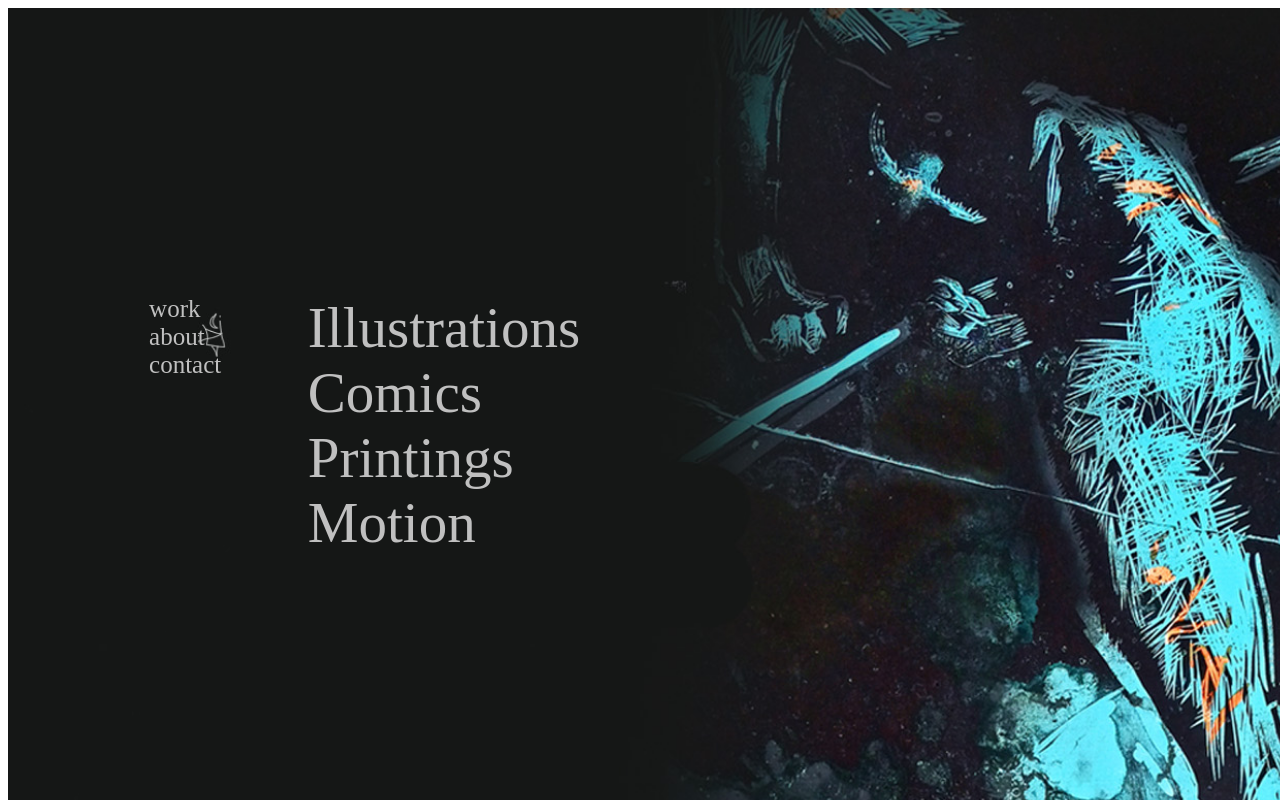
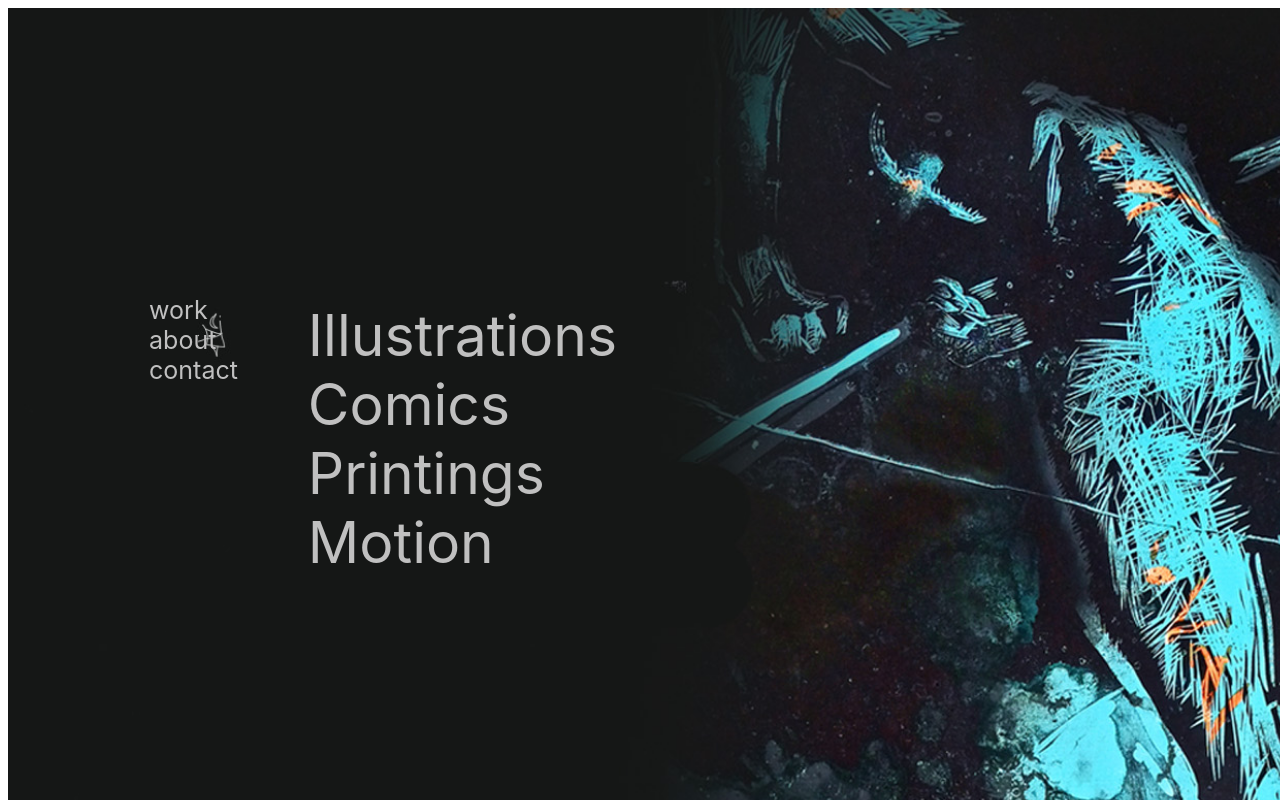
Before and after one commit to JackHummer943/ghomepage, a React (Create React App) app: page / in a window 1280 px wide. Shown: the top 800 px of the page. Built offline with nearby package versions, Linux system fonts and the light colour scheme.

Commit message:
version0,95

```diff
--- a/src/index.scss
+++ b/src/index.scss
@@ -18,6 +18,7 @@
 // }
 // }
 .home {
+  font-family: 'Inter', sans-serif;
   background-image: url(../src/assets/mainTitle.jpg);
   // background-position: left 5%;
   background-size: cover;
@@ -28,6 +29,8 @@
   // height: 100%;
   // width: 100%;
   // min-width: 410px;
+
+
   footer{
     // точные значения левого отступа и сверху
     margin-left: 9%;
@@ -56,7 +59,7 @@
 
             font-size: 57px;
             &:hover{
-              // text-decoration: line-through;
+              text-decoration: line-through;
               font-size: 67px;
               color: white;
             }
@@ -90,6 +93,7 @@ a {
   width: 70%;
   color: silver;
   text-decoration: none;
+
 }
 
 img {
@@ -127,6 +131,7 @@ img {
       color: #8f8c85;
       --link-color: #eae8e3;
       --hover-color: #f7f5f1;
+
     }
   }
 }
@@ -139,7 +144,7 @@ img {
   min-width: 200px;
   min-height: 250px;
 }
-.work {
+.illustrations {
     display: flex;
     flex-direction: column;
     width: 800px;
```
